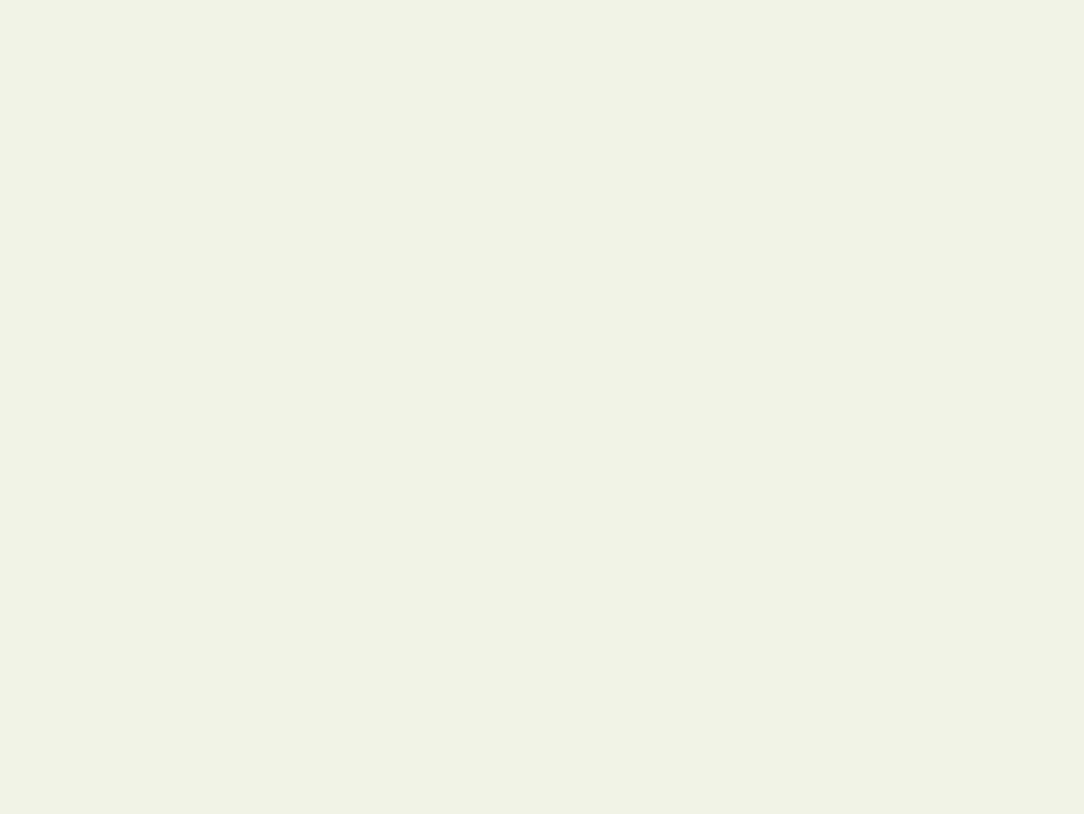
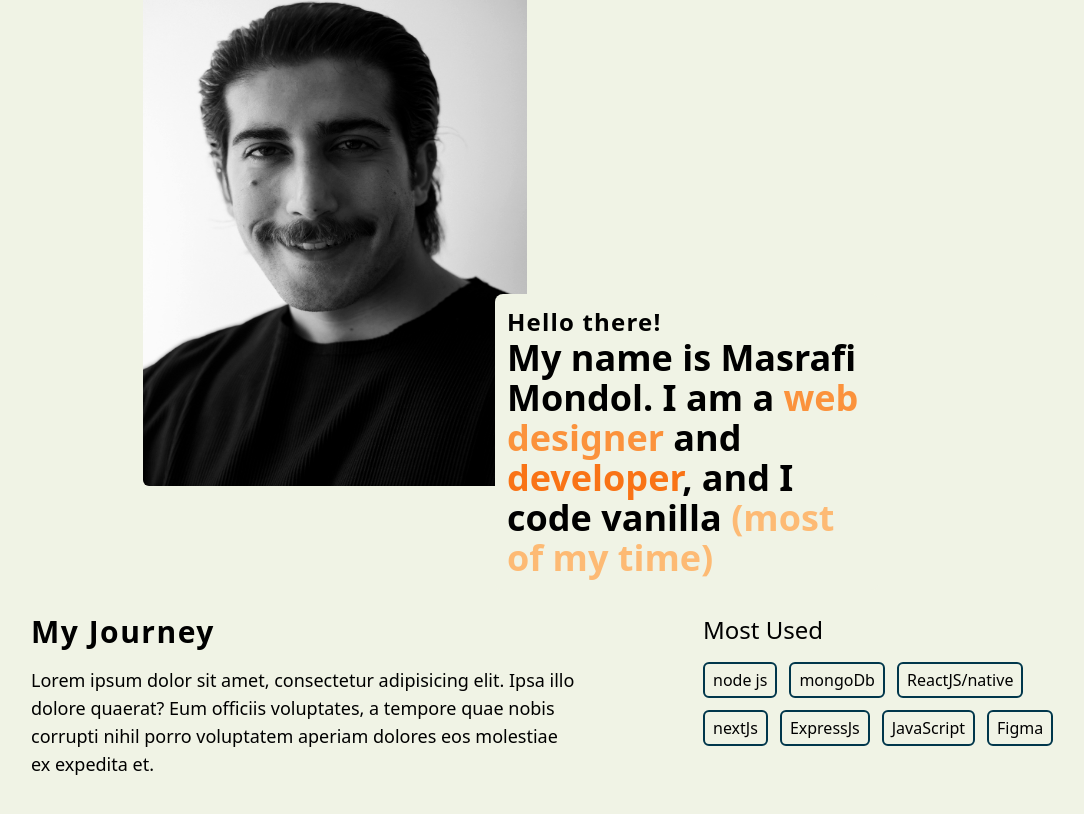
Before and after one commit to devMasrafi/portfolionextjs, a Next.js app: page / in a window 1280 px wide. Shown: the part 1078-1892 px from the top of the page, without its empty margins (97-1181 px from the left). Built offline with nearby package versions, Linux system fonts and the light colour scheme.

Commit message:
update on about me lg

```diff
--- a/src/app/page.js
+++ b/src/app/page.js
@@ -1,10 +1,21 @@
 import SocialHandel from "@/components/socialHandel";
 
 export default function Home() {
+  const mainSkill = [
+    { skillName: "node js" },
+    { skillName: "mongoDb" },
+    { skillName: "ReactJS/native" },
+    { skillName: "nextJs" },
+    { skillName: "ExpressJs" },
+    { skillName: "JavaScript" },
+    { skillName: "Figma" },
+  ];
+
+
   return (
     <main>
       <section>
-        <div className="container mx-auto lg:h-[300rem] ">
+        <div className="container mx-auto ">
           <div className="text-center uppercase lg:mt-[15rem]">
             <h2 className="lg:text-6xl font-bold italic">web developer</h2>
             <p className="relative lg:text-lg underline underline-offset-[0.5rem] lg:my-3">
@@ -20,6 +31,66 @@ export default function Home() {
           </div>
         </div>
       </section>
+
+      {/* about */}
+
+      <section className="lg:my-[10rem]">
+        <div className="container mx-auto">
+          <div className="lg:w-[50rem] mx-auto">
+            <div className="flex">
+              <div>
+                <img
+                  className="lg:h-[32rem] lg:w-[24rem] rounded-md"
+                  src="/images/aboutMe.jpg"
+                  alt="About Me"
+                />
+              </div>
+              <div className="relative lg:w-[22rem] lg:mt-[20rem]">
+                <div className="bg-mainBg absolute left-[-2rem] p-3 rounded-lg">
+                  <h3 className="lg:text-2xl lg:font-bold tracking-wider">
+                    Hello there!
+                  </h3>
+                  <h2 className="lg:text-4xl lg:font-bold">
+                    My name is Masrafi Mondol. I am a
+                    <span className="text-orange-400"> web designer</span> and
+                    <span className="text-orange-500"> developer</span>, and I
+                    code vanilla
+                    <span className="text-orange-300"> &#40;most of my time&#41;</span>
+                  </h2>
+                </div>
+              </div>
+            </div>
+          </div>
+          <div className="flex lg:mt-[8rem] lg:justify-evenly">
+            {/* About Me Text */}
+            <div className="lg:w-[34rem]">
+              <h2 className="lg:text-3xl lg:font-bold capitalize tracking-wider lg:pb-4">
+                my journey
+              </h2>
+              <p className="lg:text-lg">
+                Lorem ipsum dolor sit amet, consectetur adipisicing elit. Ipsa
+                illo dolore quaerat? Eum officiis voluptates, a tempore quae
+                nobis corrupti nihil porro voluptatem aperiam dolores eos
+                molestiae ex expedita et.
+              </p>
+            </div>
+            {/* Most Used Skills */}
+            <div>
+              <h2 className="lg:text-2xl capitalize lg:pb-[1rem]">most used</h2>
+              <div className="lg:w-[22rem] flex flex-wrap gap-3">
+                {mainSkill.map((item) => (
+                  <div
+                    key={item.skillName}
+                    className="px-2 py-1 border-2 border-darkBlue rounded-md"
+                  >
+                    <h2>{item.skillName}</h2>
+                  </div>
+                ))}
+              </div>
+            </div>
+          </div>
+        </div>
+      </section>
     </main>
   );
 }
```
